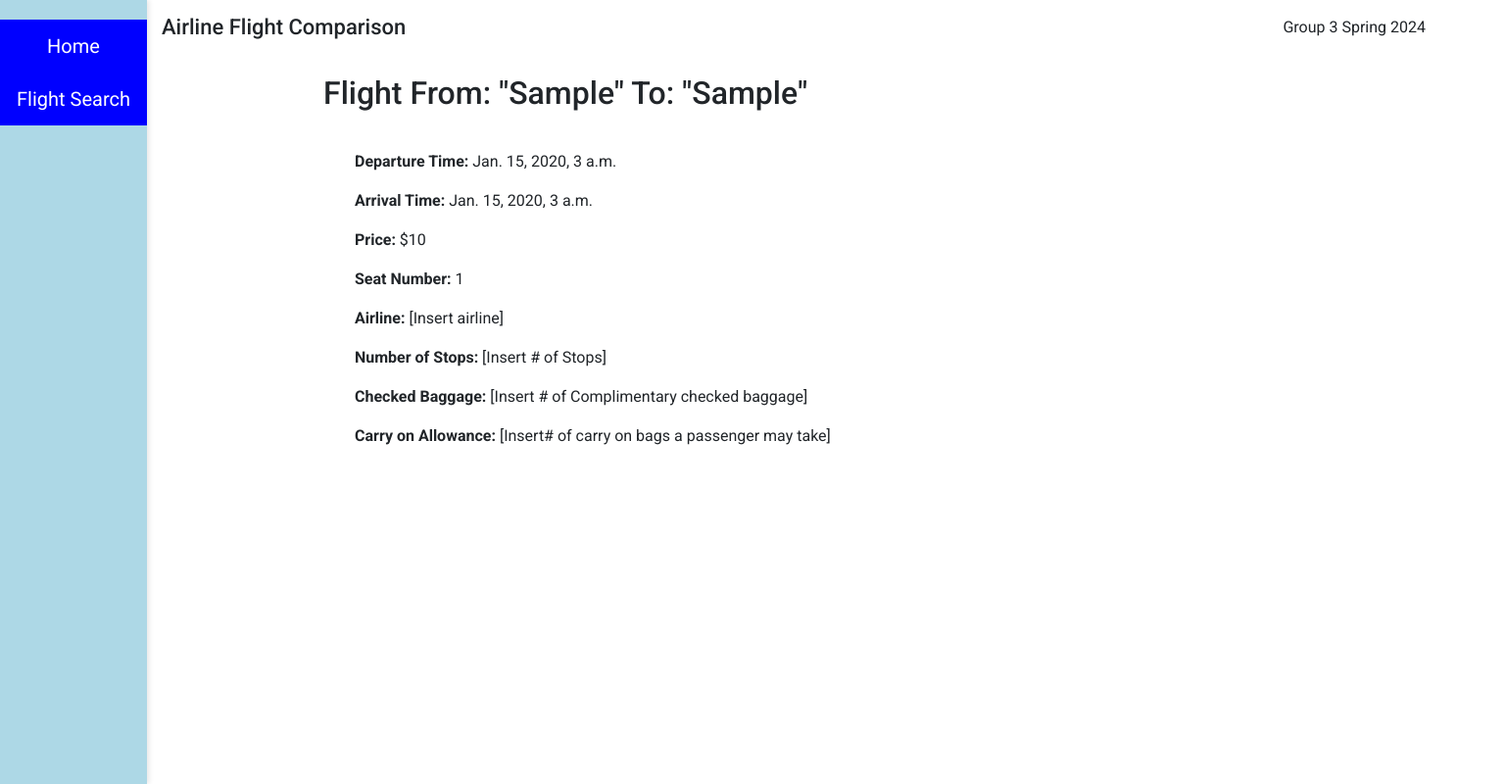
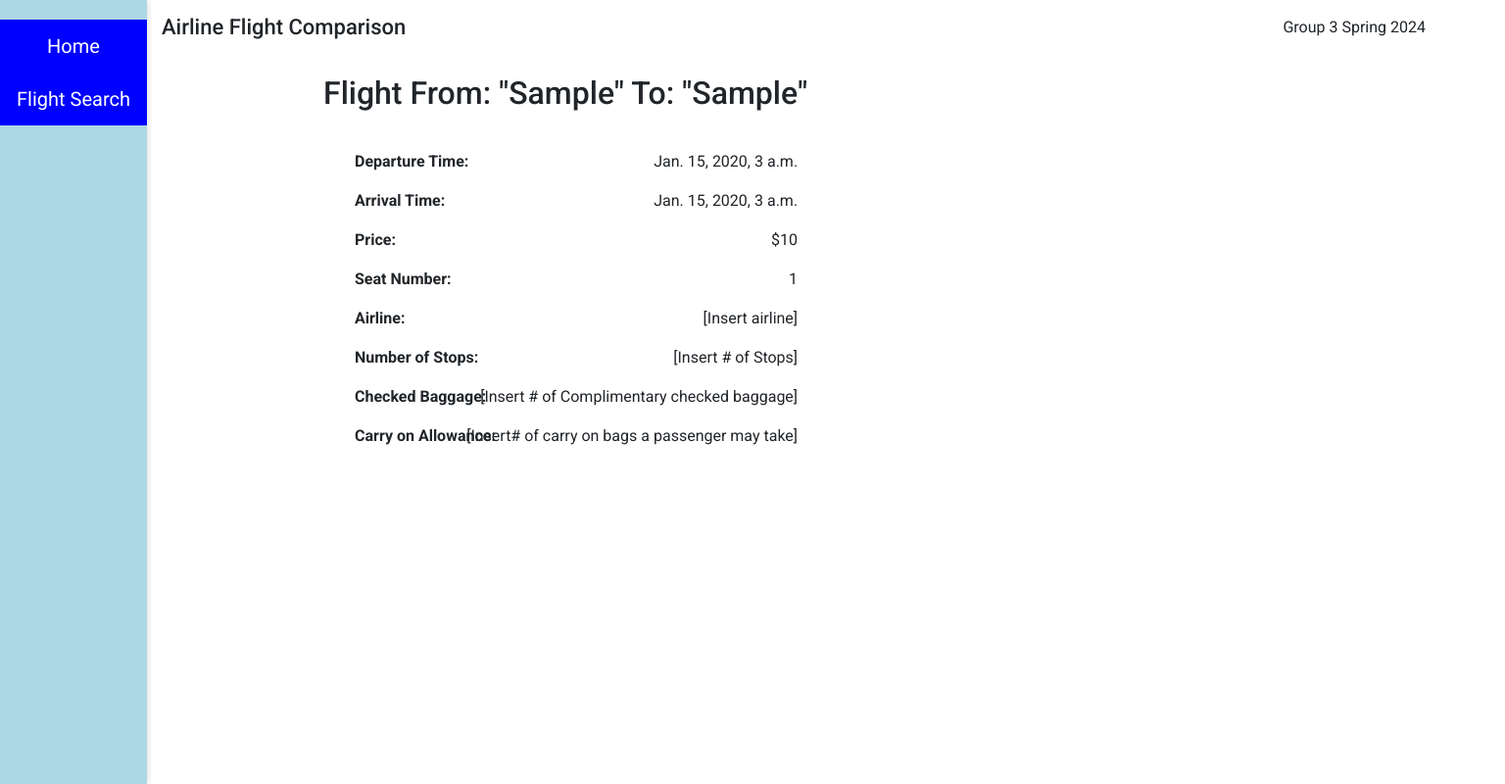
Before and after one commit to UCCS-CS4300-5300/group3-spring2024, a Django app: page /flight/1/ in a window 1536 px wide; the page is wider, and only the part inside the window is pictured. Shown: that part at 98% size. Run offline with Django 5.2, Linux system fonts and the light colour scheme; tables that the repository leaves empty hold one stand-in row (values such as "Sample post").

Commit message:
Added .right-aligned-container CSS class

```diff
--- a/flightcomparison/templates/flightcomparison/application.html
+++ b/flightcomparison/templates/flightcomparison/application.html
@@ -141,6 +141,27 @@
         background-color: green;
         color: white;
     }
+    .right-aligned-container {
+        text-align: right;
+    }
+
+    @media screen and (max-width: 767px) {
+        /* Adjust the styling for screens with a maximum width of 767px */
+        .right-aligned-container {
+            position: static; /* Reset the position for smaller screens */
+            width: 100%;      /* Occupy full width on smaller screens */
+        }
+    }
+
+    @media screen and (min-width: 1300px) {
+        /* Adjust the styling for screens with a minimum width of 768px */
+        .right-aligned-container {
+            position: absolute;
+            right: 47%;        /* Adjust the percentage as needed for larger screens */
+            max-width: 400px;  /* Set a maximum width for larger screens */
+
+        }
+    }
 </style>
 </head>
 <body>
```
